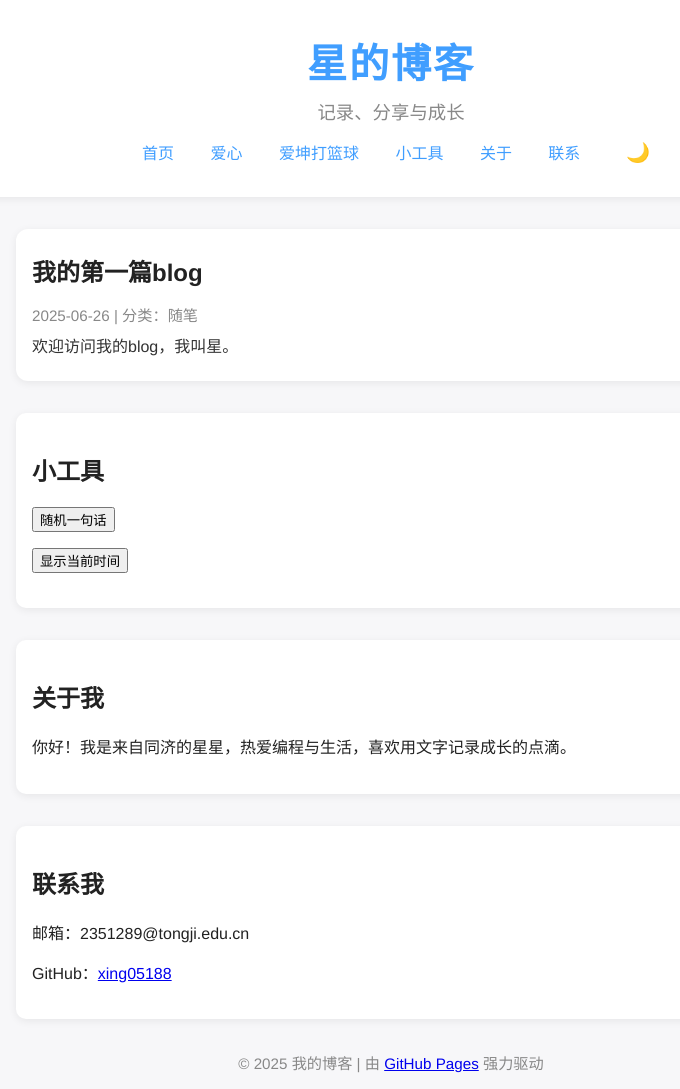
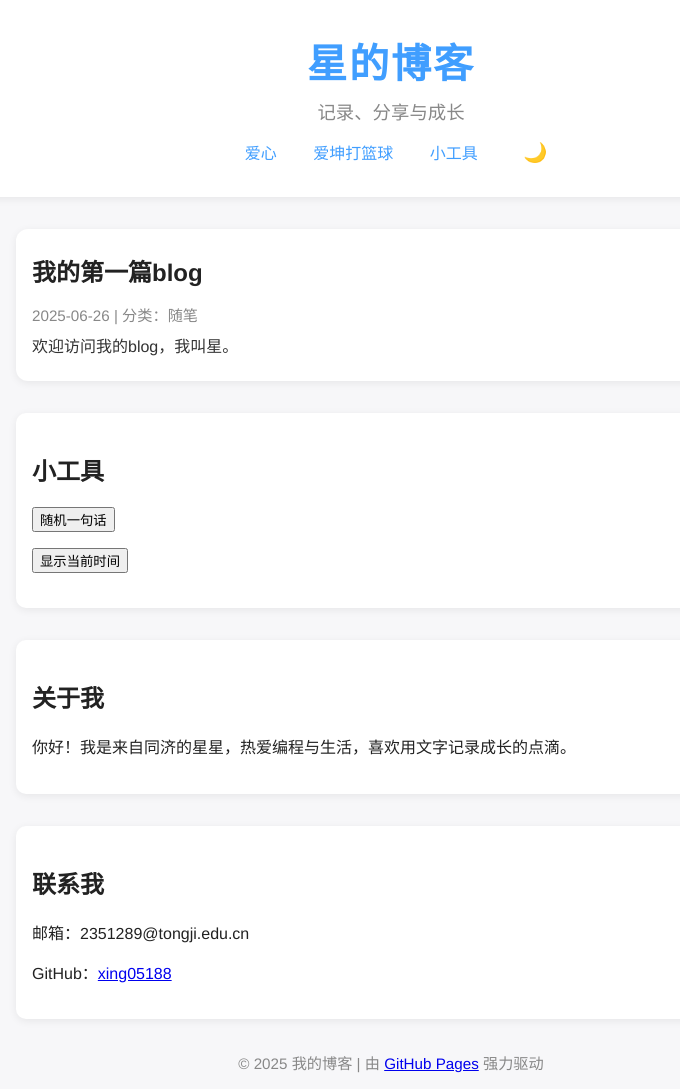
Before and after one commit to xing05188/xing05188.github.io, a Jekyll site: the page built from index.html, in a window 1280 px wide. Shown: the whole page, without its empty margins (249-929 px from the left). Built offline with Jekyll 4.4.1, drawn with Linux system fonts in a browser that asks for light colours.

Commit message:
Update index.html

```diff
--- a/index.html
+++ b/index.html
@@ -13,12 +13,9 @@
     <h1>星的博客</h1>
     <p class="subtitle">记录、分享与成长</p>
     <nav>
-      <a href="/">首页</a>
       <a href="/love.html">爱心</a>
       <a href="/ikun/index.html">爱坤打篮球</a>
       <a href="#tools">小工具</a>
-      <a href="#about">关于</a>
-      <a href="#contact">联系</a>
       <button id="toggle-dark">🌙</button>
     </nav>
   </header>
```
